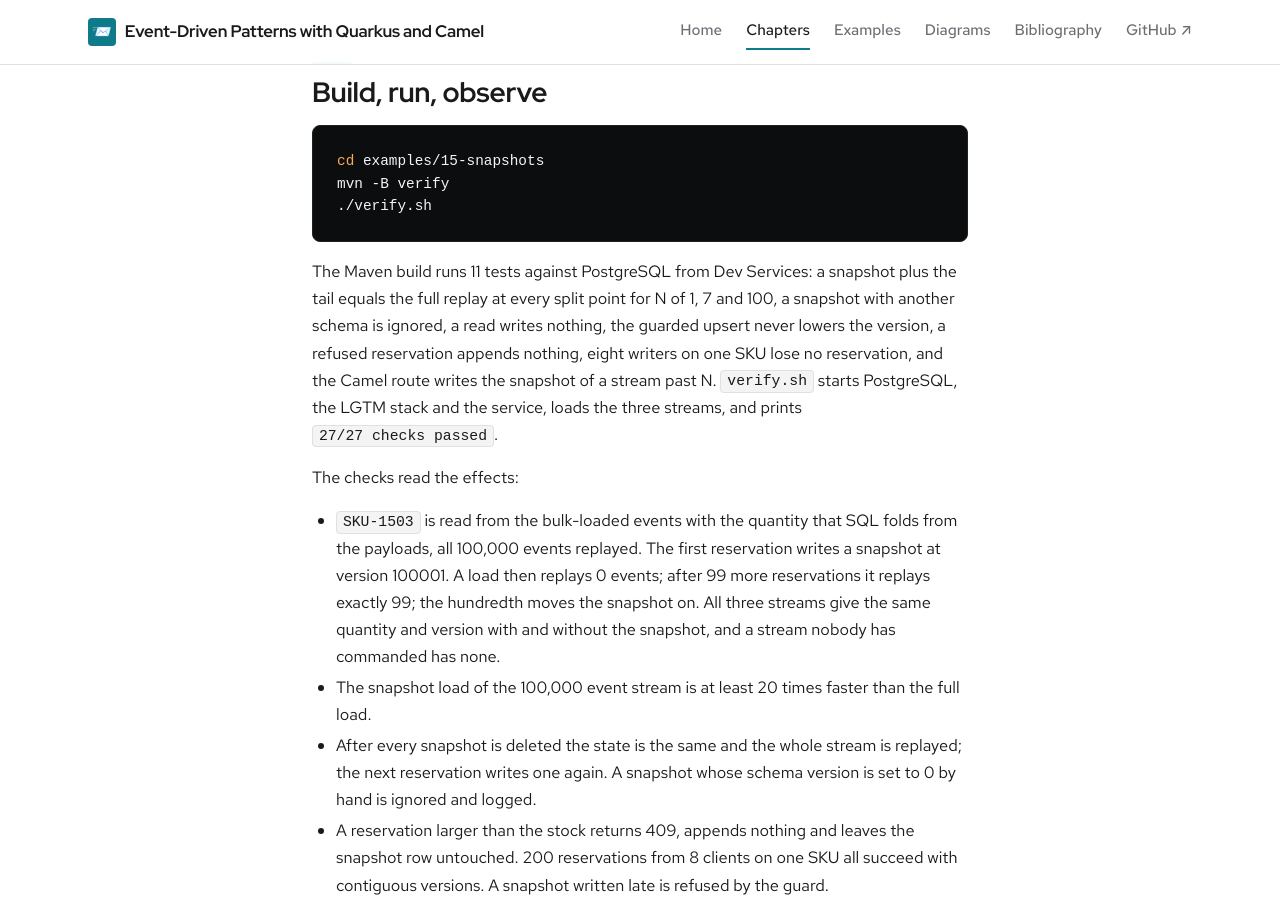
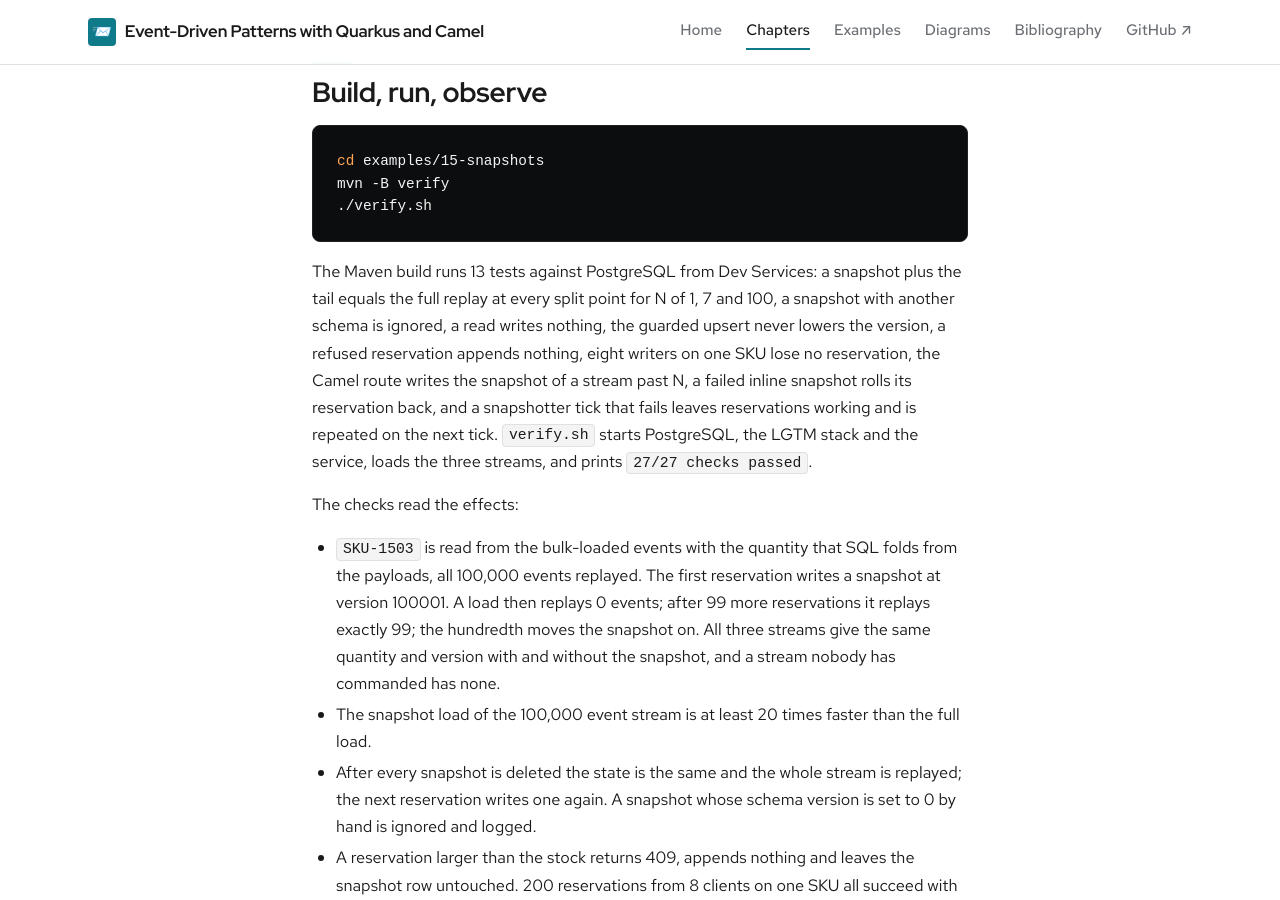
Before and after one commit to patterncatalyst/event-driven-patterns-with-quarkus-and-camel, a Jekyll site: the page built from _docs/15-snapshots.md, in a window 1280 px wide and 900 px high, scrolled down 6560 px. Built offline with Jekyll 4.4.1, drawn with Linux system fonts in a browser that asks for light colours; some web fonts are replaced.

Commit message:
docs(ch15): 13 tests; claims 15-ae and 15-af backed by tests

````diff
--- a/_docs/15-snapshots.md
+++ b/_docs/15-snapshots.md
@@ -137,7 +137,7 @@ mvn -B verify
 ./verify.sh
 ```
 
-The Maven build runs 11 tests against PostgreSQL from Dev Services: a snapshot plus the tail equals the full replay at every split point for N of 1, 7 and 100, a snapshot with another schema is ignored, a read writes nothing, the guarded upsert never lowers the version, a refused reservation appends nothing, eight writers on one SKU lose no reservation, and the Camel route writes the snapshot of a stream past N. `verify.sh` starts PostgreSQL, the LGTM stack and the service, loads the three streams, and prints `27/27 checks passed`.
+The Maven build runs 13 tests against PostgreSQL from Dev Services: a snapshot plus the tail equals the full replay at every split point for N of 1, 7 and 100, a snapshot with another schema is ignored, a read writes nothing, the guarded upsert never lowers the version, a refused reservation appends nothing, eight writers on one SKU lose no reservation, the Camel route writes the snapshot of a stream past N, a failed inline snapshot rolls its reservation back, and a snapshotter tick that fails leaves reservations working and is repeated on the next tick. `verify.sh` starts PostgreSQL, the LGTM stack and the service, loads the three streams, and prints `27/27 checks passed`.
 
 The checks read the effects:
 
````
Also changed, not shown: _plans/claims.md (+3 -3 lines).
